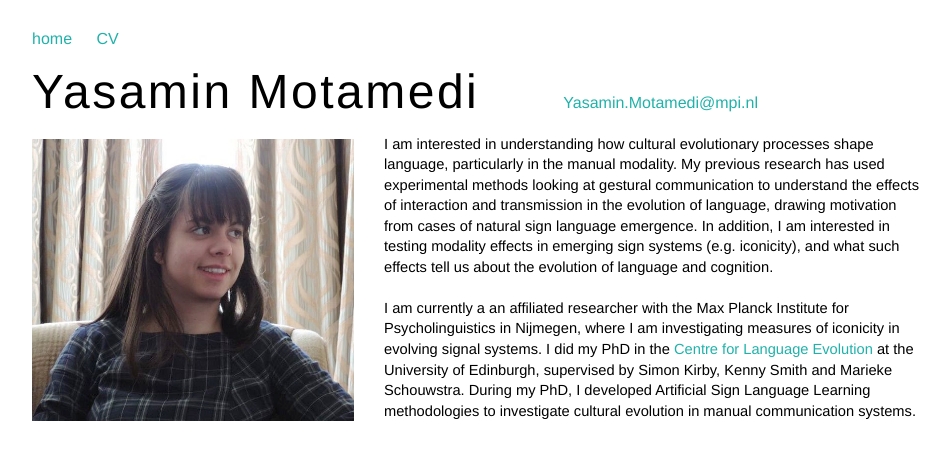
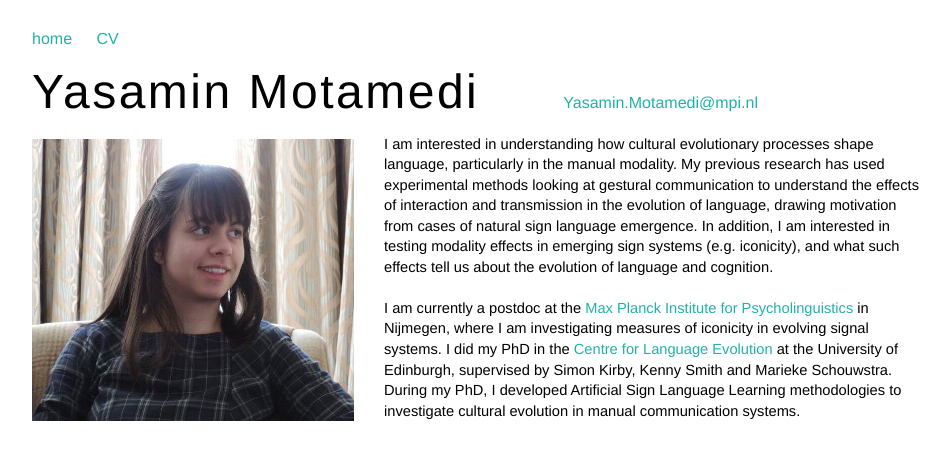
Before and after one commit to ymotamedi/ymotamedi.github.io, a Jekyll site: the page built from index.html, in a window 1280 px wide. Shown: the top 460 px of the page, without its empty margins (160-1110 px from the left). Built offline with Jekyll 4.4.1, drawn with Linux system fonts in a browser that asks for light colours.

Commit message:
Update index.html

```diff
--- a/index.html
+++ b/index.html
@@ -11,7 +11,7 @@ title: Yasamin Motamedi
   previous research has used experimental methods looking at gestural communication to understand the effects of interaction and transmission in the evolution of language,
   drawing motivation from cases of natural sign language emergence. In addition, I am interested in testing modality effects in emerging sign systems (e.g. iconicity), and what such effects tell us about the evolution of language and cognition.
   <br><br>
-  I am currently a an affiliated researcher with the Max Planck Institute for Psycholinguistics in Nijmegen, where I am investigating measures of iconicity in evolving signal systems.
+  I am currently a postdoc at the <a href = "http://www.mpi.nl" target = "_blank">Max Planck Institute for Psycholinguistics </a> in Nijmegen, where I am investigating measures of iconicity in evolving signal systems.
   I did my PhD in the <a href = "http://www.lel.ed.ac.uk/cle/" target = "_blank">Centre for Language Evolution</a> at the University of Edinburgh, supervised by Simon Kirby, Kenny Smith and Marieke Schouwstra. During my PhD, I developed Artificial Sign Language Learning methodologies to investigate cultural evolution in manual communication systems.
 
 </p>
```
